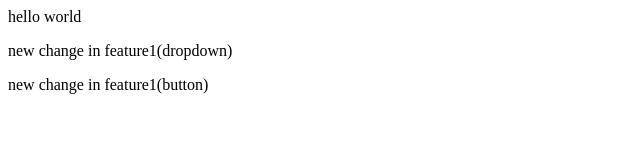
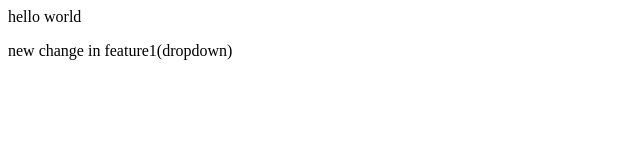
Before and after one commit to param529/My-first-project, a plain HTML site: page index.html in a window 1280 px wide. Shown: the whole page, without its empty margins (0-640 px from the left). Drawn offline with Linux system fonts and the light colour scheme.

Commit message:
new change

```diff
--- a/index.html
+++ b/index.html
@@ -1,3 +1,2 @@
 <p>hello world</p>
 <p>new change in feature1(dropdown)</p>
-<p>new change in feature1(button)</p>
```
